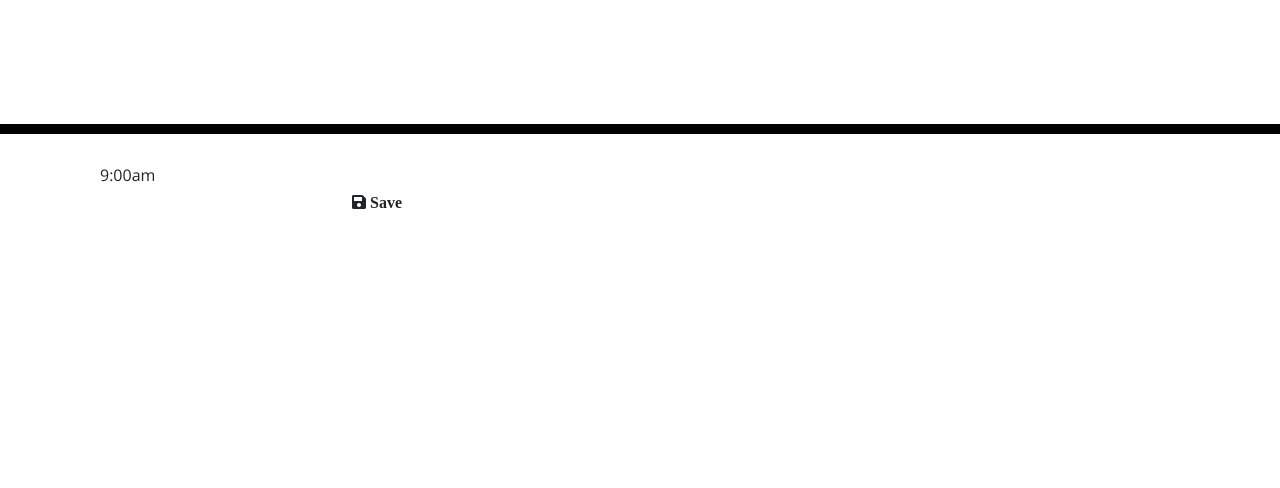
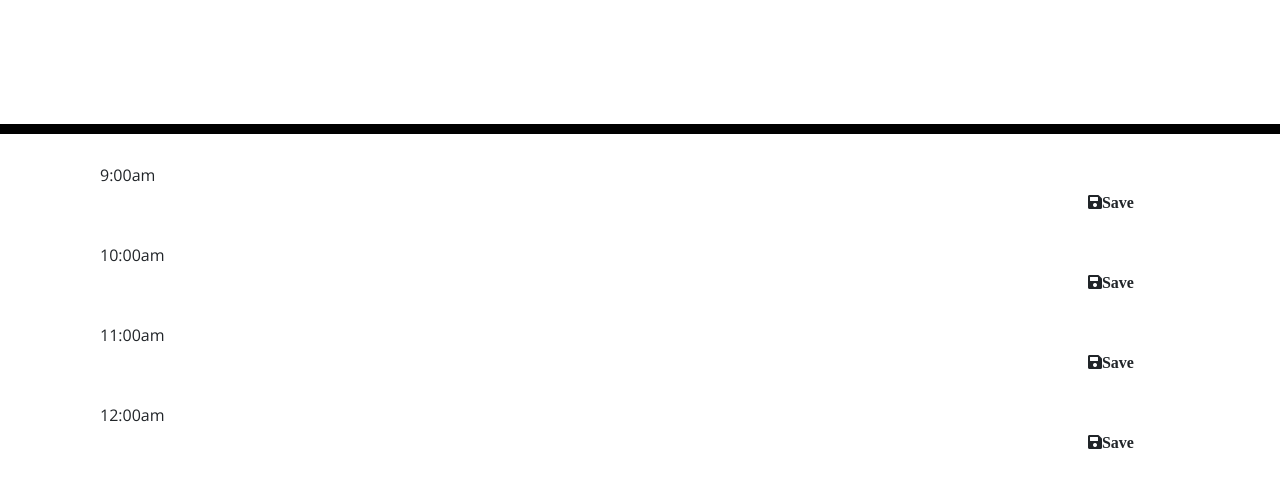
Before and after one commit to annabessant/Daily-Planner-App, a plain HTML site: page index.html in a window 1280 px wide. Shown: the part 182-670 px from the top of the page. Drawn offline with nearby package versions, Linux system fonts and the light colour scheme.

Commit message:
add added 10:00-12:00 containers into HTML

```diff
--- a/index.html
+++ b/index.html
@@ -33,21 +33,64 @@
       <p id="saved"></p>
     </header>
 
-    <!--Container for scheduling events-->
+    <!--Containers for scheduling events-->
     <div class="container">
-      <!-- Timeblocks go here -->
+      <!-- All timeblocks -->
       <div class="container">
         <!-- 9:00am time block row is here-->
         <div class="row">
           <!--9:00am time column is here-->
           <div id="9-first-column" class="first-column col-2" position="center">9:00am</div>
           <!--9:00am text content is here-->
-          <div id=""9-second-column class=""second-column col-8" countenteditable="true"></div>
+          <div id="9-second-column" class="second-column col-8" countenteditable="true"></div>
           <!--9:00 row save column-->
           <div class="save-column col-2">
-            <button id="9-save-button" class="btn save-button" type="click"> <i class="fa fa-save"> Save</i></button>
+            <button id="9-save-button" class="btn save-button" type="click"><i class="fa fa-save">Save</i></button>
           </div>
         </div>
+
+        <!-- 10:00am time block row is here-->
+        <div class="row">
+          <!--10:00am time column is here-->
+          <div id="10-first-column" class="first-column col-2" position="center">10:00am</div>
+          <!--10:00am text content is here-->
+          <div id="10-second-column" class="second-column col-8" countenteditable="true"></div>
+          <!--10:00am row save column-->
+          <div class="save-column col-2">
+            <button id="10-save-button" class="btn save-button" type="click"><i class="fa fa-save">Save</i></button>
+          </div>
+        </div>
+
+        <!-- 11:00am time block row is here-->
+        <div class="row">
+          <!--11:00am time column is here-->
+          <div id="11-first-column" class="first-column col-2" position="center">11:00am</div>
+          <!--11:00am text content is here-->
+          <div id="11-second-column" class="second-column col-8" countenteditable="true"></div>
+          <!--11:00am row save column-->
+          <div class="save-column col-2">
+            <button id="11-save-button" class="btn save-button" type="click"><i class="fa fa-save">Save</i></button>
+          </div>
+        </div>
+
+        <!-- 12:00pm time block row is here-->
+        <div class="row">
+          <!--12:00pm time column is here-->
+          <div id="12-first-column" class="first-column col-2" position="center">12:00am</div>
+          <!--12:00pm text content is here-->
+          <div id="12-second-column" class="second-column col-8" countenteditable="true"></div>
+          <!--12:00pm row save column-->
+          <div class="save-column col-2">
+            <button id="12-save-button" class="btn save-button" type="click"><i class="fa fa-save">Save</i></button>
+          </div>
+        </div>
+
+
+
+
+
+
+
       </div>
     </div>
 
```
